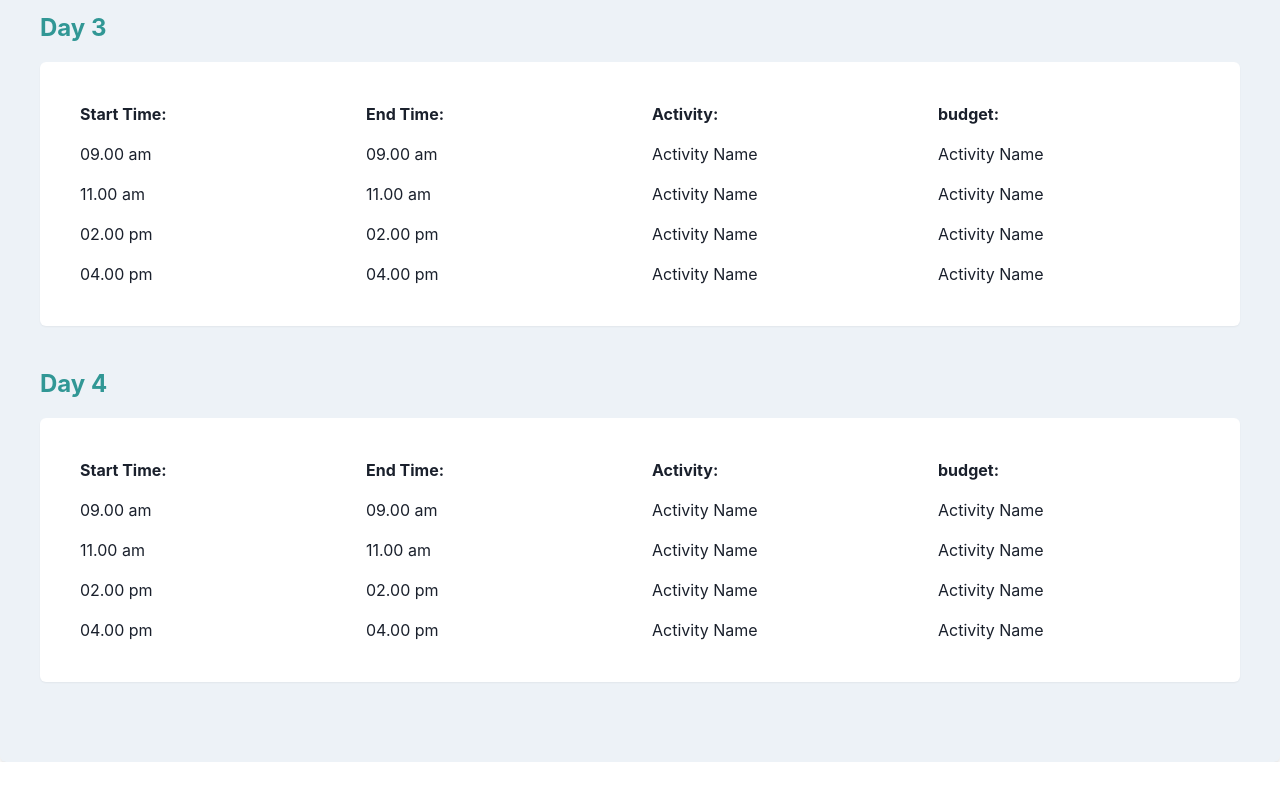
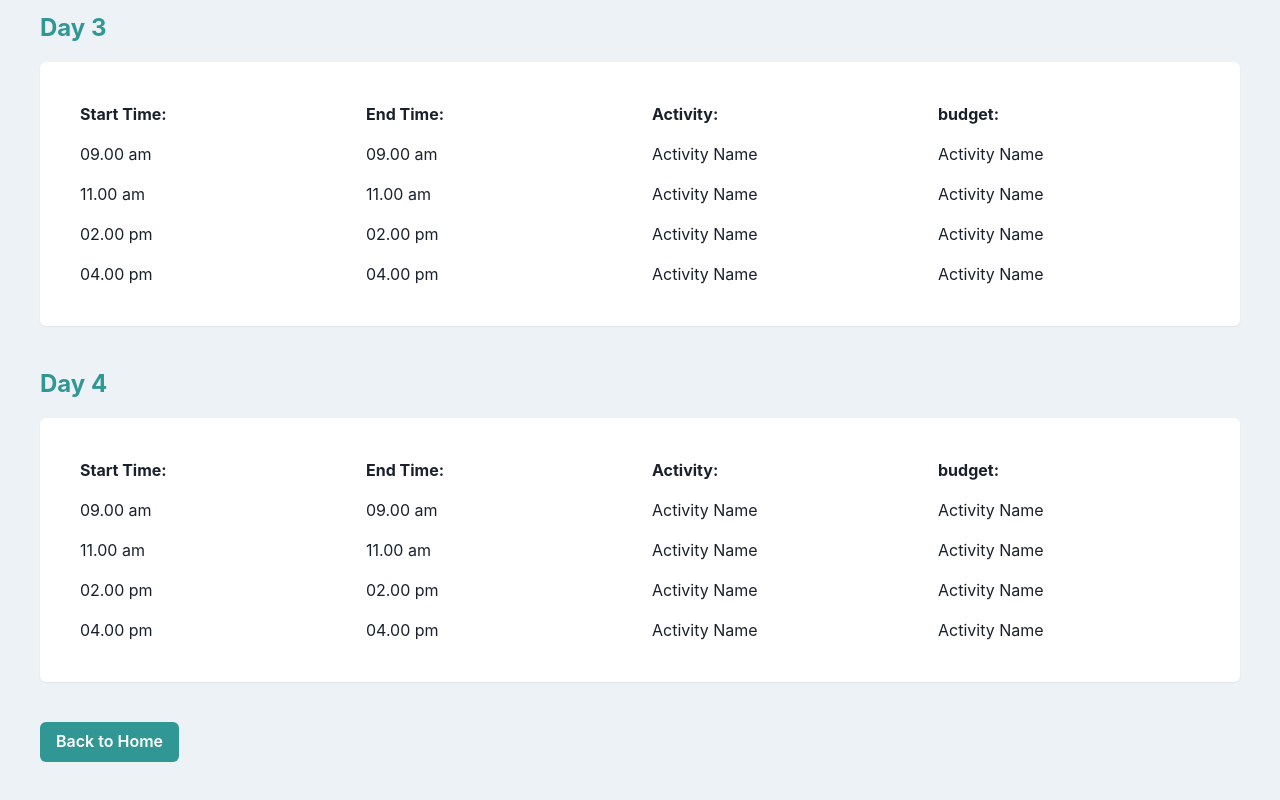
Before and after one commit to rmauryaa/-Samsung-Saviors_058, a React (Vite) app in the folder Samsung-Saviors_058/: page /serviceCard3 in a window 1280 px wide. Shown: the part 872-1672 px from the top of the page. Before the commit the page ends 1634 px from the top, so only its background shows below. Built offline with nearby package versions, Linux system fonts and the light colour scheme; no server answers.

Commit message:
added back button and changed title

```diff
--- a/Samsung-Saviors_058/index.html
+++ b/Samsung-Saviors_058/index.html
@@ -2,9 +2,9 @@
 <html lang="en">
   <head>
     <meta charset="UTF-8" />
-    <link rel="icon" type="image/svg+xml" href="/vite.svg" />
+    <link rel="icon" type="image/svg+xml" href="./src/images/titleLogo.avif" />
     <meta name="viewport" content="width=device-width, initial-scale=1.0" />
-    <title>Vite + React</title>
+    <title>Weekend Planner</title>
   </head>
   <body>
     <div id="root"></div>
--- a/Samsung-Saviors_058/src/pages/ServiceCard1.jsx
+++ b/Samsung-Saviors_058/src/pages/ServiceCard1.jsx
@@ -1,6 +1,6 @@
 // src/components/Dashboard.jsx
 import React from "react";
-import { Box, SimpleGrid, Heading, Center } from "@chakra-ui/react";
+import { Box, SimpleGrid, Heading, Center, Button } from "@chakra-ui/react";
 import { Pie, Bar } from "react-chartjs-2";
 import {
   Chart as ChartJS,
@@ -11,6 +11,7 @@ import {
   CategoryScale,
   LinearScale,
 } from "chart.js";
+import { useNavigate } from "react-router-dom";
 
 ChartJS.register(
   ArcElement,
@@ -61,16 +62,25 @@ const barData = {
   ],
 };
 
+const ServiceCard1 = () => {
+  const navigate = useNavigate();
 
-const ServiceCard1 = () => {
   return (
     <Box p={5} textAlign="center">
-
-    <Box display="flex" justifyContent="Center" p={5}>
-      <Heading as="h1" mb={5} mt={10} w="20%" textAlign="center" bg="#ecc94b" p={5} borderRadius={9}>
-        User Dashboard
-      </Heading>
-    </Box>
+      <Box display="flex" justifyContent="Center" p={5}>
+        <Heading
+          as="h1"
+          mb={5}
+          mt={10}
+          w="20%"
+          textAlign="center"
+          bg="#ecc94b"
+          p={5}
+          borderRadius={9}
+        >
+          User Dashboard
+        </Heading>
+      </Box>
       <SimpleGrid columns={{ base: 1, md: 2 }} spacing={10}>
         <Box boxShadow="md" p="6" rounded="md" bg="white">
           <Heading as="h3" size="lg" mb={5}>
@@ -85,6 +95,10 @@ const ServiceCard1 = () => {
           <Bar data={barData} />
         </Box>
       </SimpleGrid>
+
+      <Button p={5} colorScheme="teal" onClick={() => navigate("/")}>
+        Back to Home
+      </Button>
     </Box>
   );
 };
--- a/Samsung-Saviors_058/src/pages/ServiceCard3.jsx
+++ b/Samsung-Saviors_058/src/pages/ServiceCard3.jsx
@@ -7,9 +7,12 @@ import {
   VStack,
   Container,
   Spacer,
+  Button,
 } from "@chakra-ui/react";
+import { useNavigate } from "react-router-dom";
 
 const ServiceCard2 = () => {
+  const navigate = useNavigate();
   const days = [1, 2, 3, 4];
 
   return (
@@ -77,6 +80,9 @@ const ServiceCard2 = () => {
           </Grid>
         </Box>
       ))}
+      <Button colorScheme="teal" onClick={() => navigate("/")}>
+        Back to Home
+      </Button>
     </Container>
   );
 };
```
Also changed, not shown: Samsung-Saviors_058/src/images/titleLogo.avif (added).
